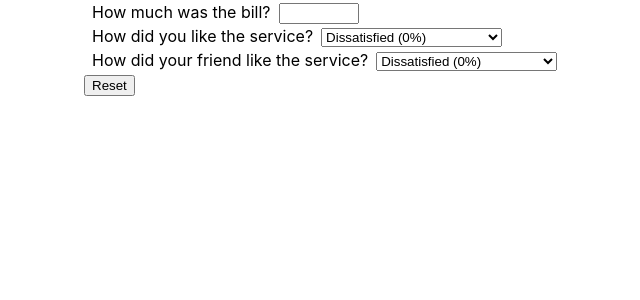
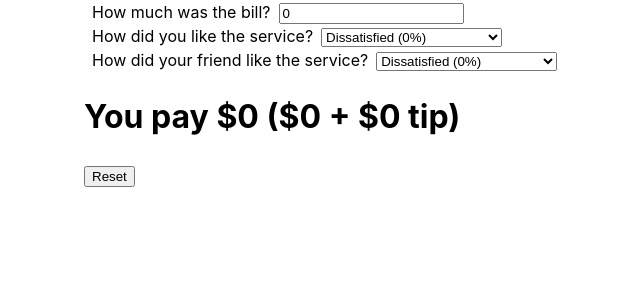
Before and after one commit to meetmatt/tipculator, a React (Vite) app: page / in a window 1280 px wide. Shown: the top 300 px of the page, without its empty margins (256-896 px from the left). Built offline with nearby package versions, Linux system fonts and the light colour scheme.

Commit message:
Extracted state, attached event handlers

```diff
--- a/src/components/App.tsx
+++ b/src/components/App.tsx
@@ -1,16 +1,21 @@
-import { ReactNode } from "react";
+import React, {useState} from "react"
 
-function Bill({children}: {children: ReactNode}) {
+function Bill({children, value, onChange}: { children: React.ReactNode, value: number, onChange: React.ChangeEventHandler }) {
   return <div>
     <label htmlFor="total">{children}</label>
-    <input id="total" name="total" type="number" min="1" max="100" step="0.1"/>
+    <input id="total" name="total" type="number" min="0" step="1" value={value} onChange={onChange}/>
   </div>
 }
 
-function TipSelect({id, children}: { id: string, children: ReactNode }) {
+function TipSelect({id, children, value, onChange}: {
+  id: string,
+  children: React.ReactNode,
+  value: number,
+  onChange: React.ChangeEventHandler
+}) {
   return <div>
     <label htmlFor={id}>{children}</label>
-    <select id={id} name={id}>
+    <select id={id} name={id} value={value} onChange={onChange}>
       <option value="0">Dissatisfied (0%)</option>
       <option value="5">It was okay (5%)</option>
       <option value="10">It was good (10%)</option>
@@ -19,15 +24,48 @@ function TipSelect({id, children}: { id: string, children: ReactNode }) {
   </div>
 }
 
-function Reset() {
-  return <input type="reset" value="Reset"/>
+function Summary({bill, tip}: { bill: number, tip: number }) {
+  const sum = Number(bill) + Number(tip)
+  return <h1>You pay ${sum} (${bill} + ${tip} tip)</h1>
+}
+
+function Reset({onClick}: { onClick: React.EventHandler<React.MouseEvent<HTMLInputElement>> }) {
+  return <input type="reset" value="Reset" onClick={onClick}/>
 }
 
 export default function App() {
-  return <form>
-    <Bill>How much was the bill?</Bill>
-    <TipSelect id="ownLike">How did you like the service?</TipSelect>
-    <TipSelect id="friendLike">How did your friend like the service?</TipSelect>
-    <Reset/>
+  const [bill, setBill] = useState<number>(0)
+  const [ownLike, setOwnLike] = useState<number>(0)
+  const [friendLike, setFriendLike] = useState<number>(0)
+  const tip = Number((bill * (ownLike + friendLike) / 200).toFixed(2))
+
+  function handleBillOnChange(e: React.ChangeEvent<HTMLInputElement>) {
+    setBill(Number(e.target.value))
+  }
+
+  function handleOwnLikeOnChange(e: React.ChangeEvent<HTMLInputElement>) {
+    setOwnLike(Number(e.target.value))
+  }
+
+  function handleFriendLikeOnChange(e: React.ChangeEvent<HTMLInputElement>) {
+    setFriendLike(Number(e.target.value))
+  }
+
+  function handleOnReset() {
+    setBill(0)
+    setOwnLike(0)
+    setFriendLike(0)
+  }
+
+  return <form onSubmit={(e) => e.preventDefault()}>
+    <Bill value={bill} onChange={handleBillOnChange}>How much was the bill?</Bill>
+    <TipSelect id="ownLike" value={ownLike} onChange={handleOwnLikeOnChange}>
+      How did you like the service?
+    </TipSelect>
+    <TipSelect id="friendLike" value={friendLike} onChange={handleFriendLikeOnChange}>
+      How did your friend like the service?
+    </TipSelect>
+    <Summary bill={bill} tip={tip}/>
+    <Reset onClick={handleOnReset}/>
   </form>
 }
```
